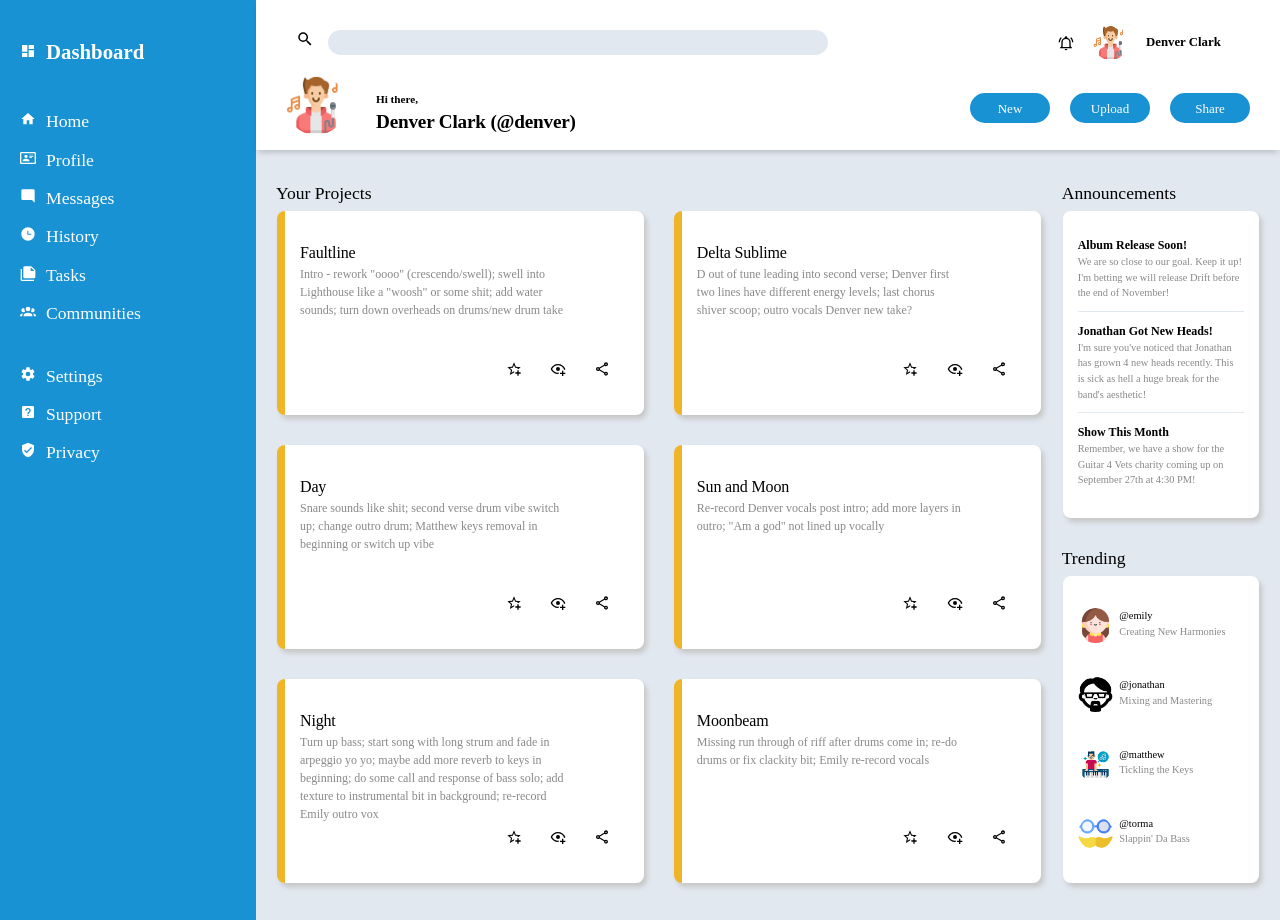
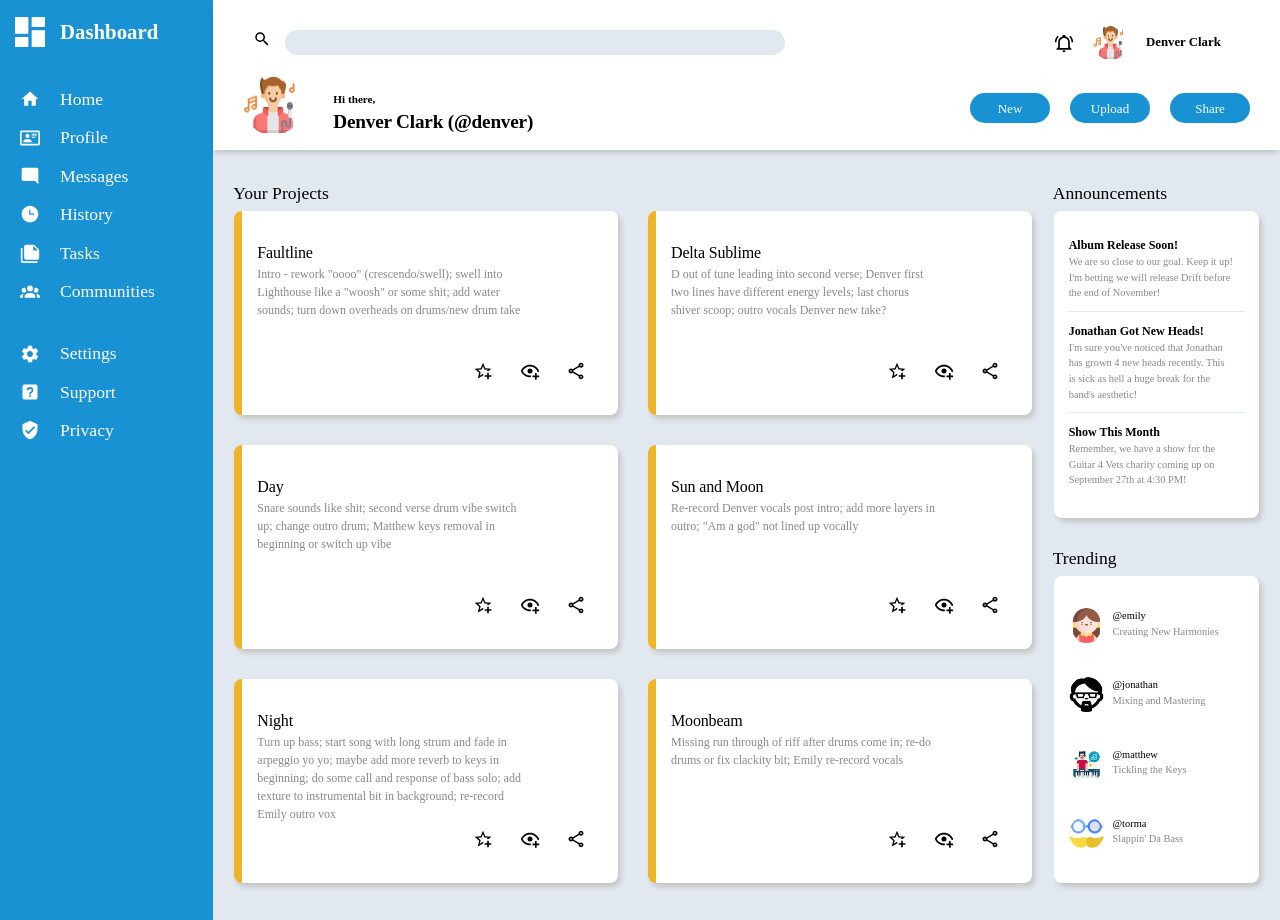
Before and after one commit to goldenvertex42/admin-dashboard, a plain HTML site: page index.html in a window 1280 px wide. Drawn offline with Linux system fonts and the light colour scheme.

Commit message:
Finalize styling

```diff
--- a/styles.css
+++ b/styles.css
@@ -60,7 +60,7 @@ h1, h2, h3, h4, h5, h6 {
     display: grid;
     grid: [row1-start] "sidebar header" 150px
  [row1-end row2-start] "sidebar main-contents" min-content [row2-end]
- /        [col1-start] 1.25fr
+ /        [col1-start] 1fr
  [col1-end col2-start] 5fr [col2-end];
 }
 
@@ -183,19 +183,30 @@ button {
     grid-area: sidebar;
     display: grid;
     grid-template-columns: 1fr;
-    grid-template-rows:  1fr 8fr;
+    grid-template-rows: 80px 1fr;
 }
+
 
 .sidebar-title {
     grid-area: 1 / 1 / 2 / 2;
     font-size: 1.3rem;
     font-weight: 600;
-    padding: 6px 20px;
-    display: grid;
+    padding: 12px 20px 12px 10px;
 }
 
 .combo {
-    align-self: center;
+    display: grid;
+    grid-template-columns: 40px 1fr;
+    align-items: center;
+}
+
+#dashboard-icon {
+    width: 40px;
+    height: 40px;
+}
+
+.dashboard-text {
+    margin-left: 10px;
 }
 
 .sidebar-menu {
@@ -204,16 +215,20 @@ button {
 
 
 li {
+    display: grid;
+    grid-template-columns: 40px 1fr;
+    align-items: center;
     font-size: 1.1rem;
     font-weight: 500;
     padding: 6px 20px;
 }
 
+
 .icon {
     display: inline-block;
-    width: 16px;
-    height: 16px;
-    margin-right: 10px;
+    width: 20px;
+    height: 20px;
+    margin-right: 20px;
 }
 
 .sidebar-menu > ul {
@@ -249,7 +264,7 @@ li {
     grid-area: 2 / 1 / -1 / 2;
     display: grid;
     gap: 1.25rem;
-    grid-template-columns: repeat(auto-fit, minmax(280px, 1fr));
+    grid-template-columns: 1fr 1fr;
     grid-template-rows: 1fr 1fr 1fr;
 }
 
```
